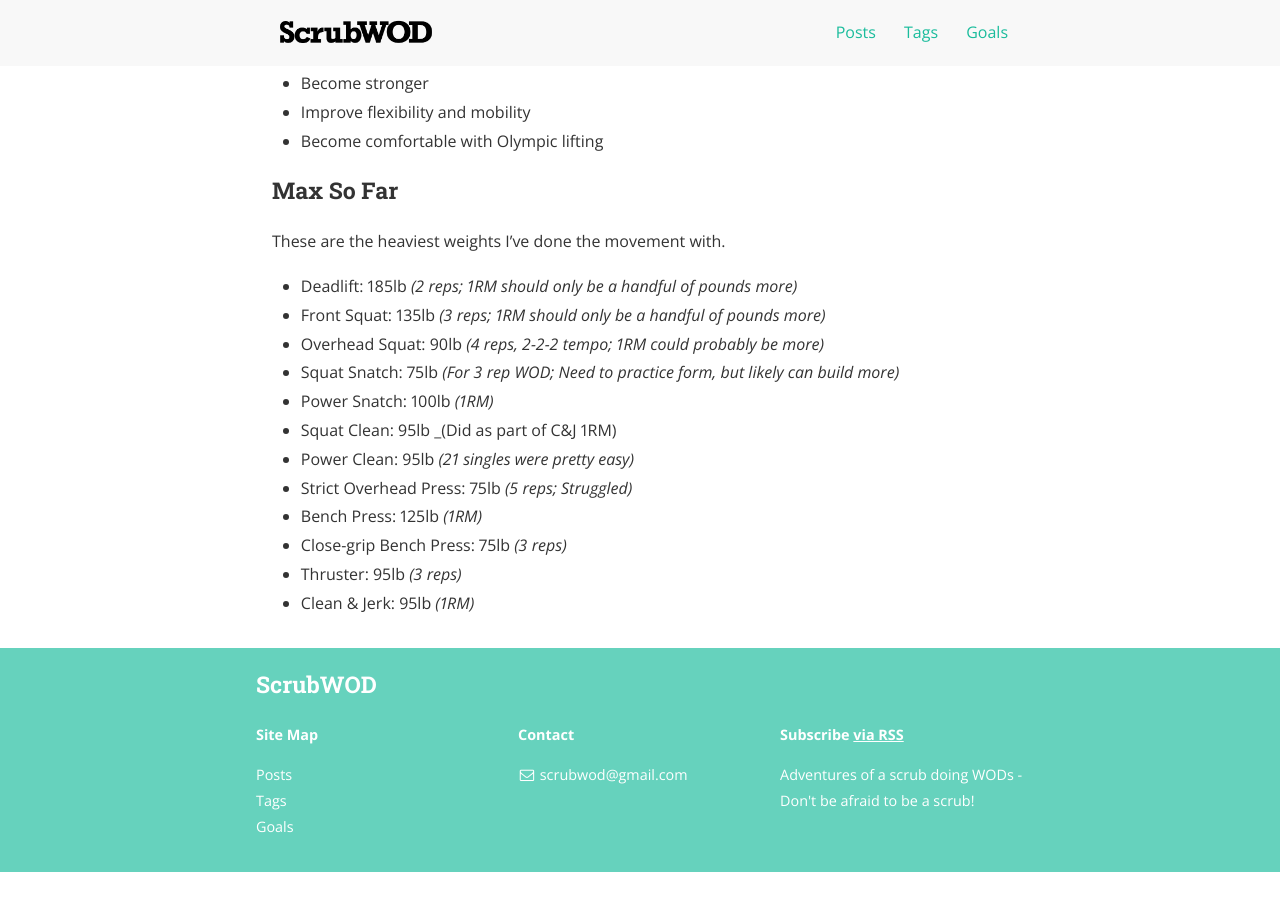
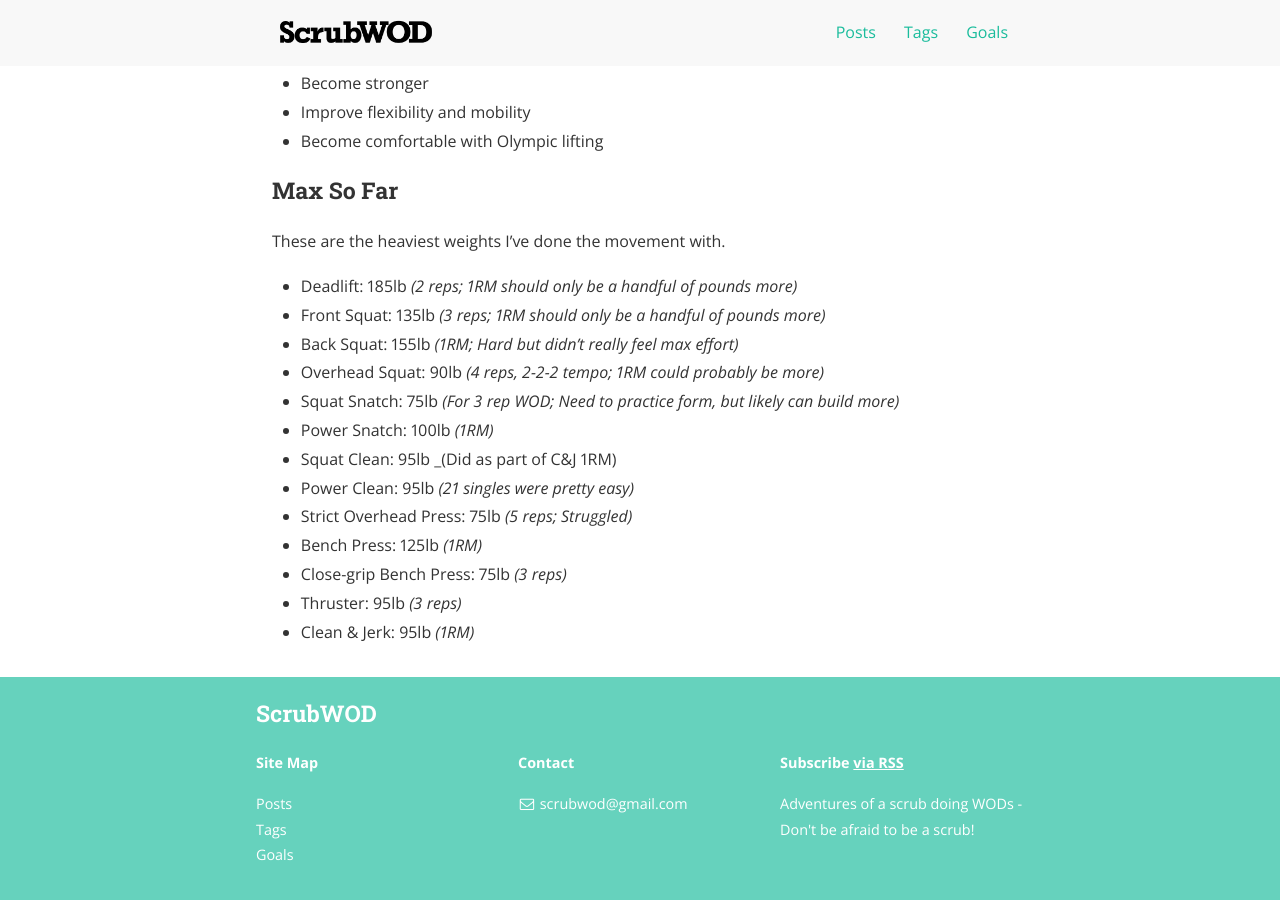
Before and after one commit to scrubwod/scrubwod.github.io, a Jekyll site: the page built from goals.md, in a window 1280 px wide and 900 px high, scrolled down 747 px. Built offline with Jekyll 4.4.1, drawn with Linux system fonts in a browser that asks for light colours; nearby versions of some CDN libraries; before the commit the page ends 1619 px from its top, so only the background shows below that.

Commit message:
[GOALS] back squat pr

```diff
--- a/goals.md
+++ b/goals.md
@@ -37,6 +37,7 @@ These are the heaviest weights I've done the movement with.
 
 - Deadlift: 185lb _(2 reps; 1RM should only be a handful of pounds more)_
 - Front Squat: 135lb _(3 reps; 1RM should only be a handful of pounds more)_
+- Back Squat: 155lb _(1RM; Hard but didn't really feel max effort)_
 - Overhead Squat: 90lb _(4 reps, 2-2-2 tempo; 1RM could probably be more)_
 - Squat Snatch: 75lb _(For 3 rep WOD; Need to practice form, but likely can build more)_
 - Power Snatch: 100lb _(1RM)_
```
